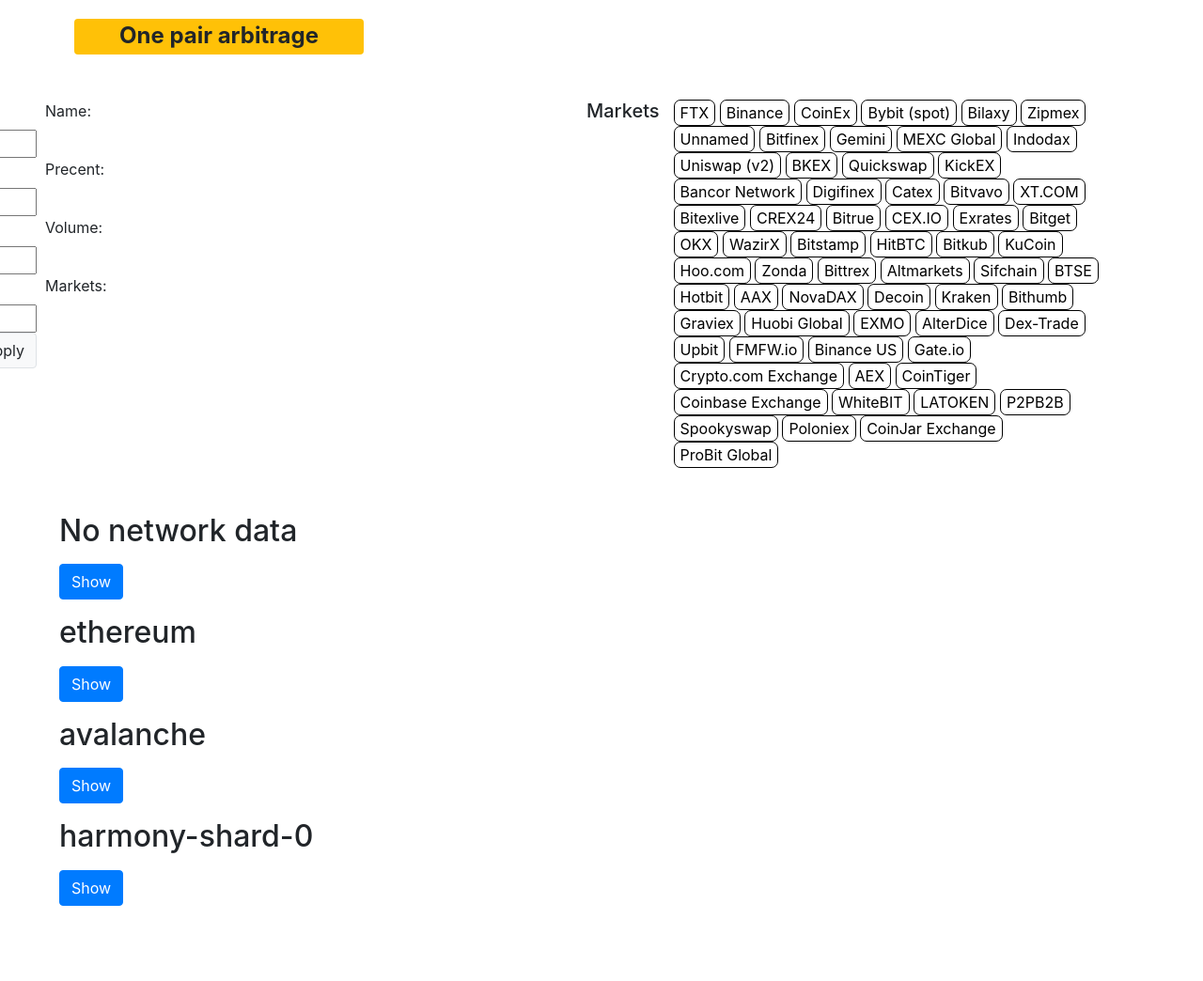
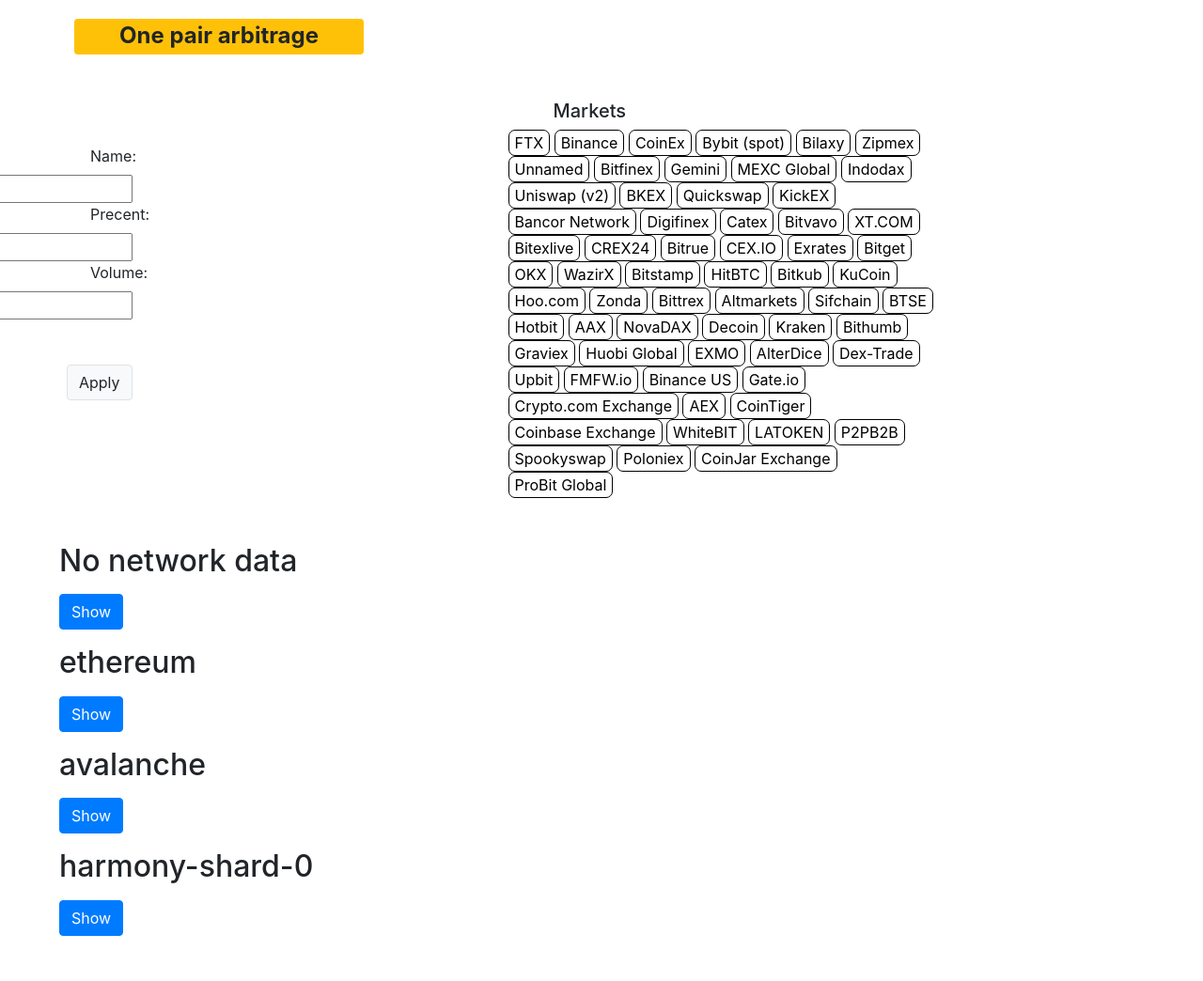
Before and after one commit to dSender/CoinGeckoParser-v2-, a Django app: page / in a window 1280 px wide. Shown: the whole page at 94% size. Before the commit the page ends 964 px from the top, so only its background shows below. Run offline with Django 4.2, Linux system fonts and the light colour scheme; some libraries are stand-ins or nearby versions.

Commit message:
* Market form with get request

```diff
--- a/CryptoArbitrage/mainApp/forms.py
+++ b/CryptoArbitrage/mainApp/forms.py
@@ -7,5 +7,5 @@
     markets = forms.CharField(required=False)
 
     def __init__(self, *args, **kwargs):
-        super().__init__(*args, **kwargs)
-        self.fields['markets'].widget.attrs['hidden'] = False
+        super(FilterForm, self).__init__(*args, **kwargs)
+        self.fields['markets'].widget.attrs['hidden'] = True
--- a/CryptoArbitrage/mainApp/static/css/style.css
+++ b/CryptoArbitrage/mainApp/static/css/style.css
@@ -15,7 +15,7 @@
 }
 input{
   float: right;
-  margin-right: 570px;
+  margin-right: 370px;
 }
 
 #main_div{
@@ -23,6 +23,7 @@
 }
 
 .more-button{
+  position: absolute;
   border: 11px solid white;
   background-color: #ffc107;
 }
@@ -33,3 +34,11 @@
   cursor: pointer;
   background-color: #ffc107;
 }
+
+.hide-show-coins{
+  width: 100px;
+}
+
+form.ml-5 > p:nth-child(4) > label:nth-child(1){
+  visibility: hidden;
+}
--- a/CryptoArbitrage/mainApp/templates/one_pair_table.html
+++ b/CryptoArbitrage/mainApp/templates/one_pair_table.html
@@ -12,19 +12,19 @@
   <link rel="stylesheet" href="{% static 'css/style.css'%}">
 </head>
 <body>
-  <div class="ml-5" id='main_div'>
+  <div class="ml-5 mb-5" id='main_div'>
     <div class="container-fluid mb-5 ml-3">
       <p><h2><a class="badge badge-warning pl-5 pr-5 pb-2" href='/'>One pair arbitrage</a></h2></p>
     </div>
     <div class="row">
-      <div class="col-6">
-        <form method="get">
+      <div class="col-5 mt-5">
+        <form method="get" class='ml-5'>
           {{ form.as_p }}
           <input type="submit" value="Apply" class='btn btn-light border'>
         </form>
       </div>
-      <h5>Markets</h5>
       <div class="col-5">
+        <h5 class='pl-5'>Markets</h5>
         {% for m in markets_list %}
         <button type="button" name="{{m}}" class='market-button'>{{m}}</button>
         {% endfor %}
@@ -41,14 +41,13 @@
         {% endif %}
         <button type="button" name="button" value="hidden" class='hide-show-network-a #{{k}}_ btn btn-primary'>Show</button>
       </div>
-      <div id="{{k}}_" class='row mt-4' style='display: none;'>
+      <div id="{{k}}_" class='row mt-2 ml-5' style='display: none;'>
         {% for l in v %}
         {% if l.1 %}
-
         <div class="pl-5 col-sm-">
           <p><h4 class='pl-5'>{{l.0}}</h4></p>
           <button type="button" name="button" value="hidden" class='hide-show-coins .{{k}}_{{l.0}} btn-secondary container rounded-top'>Show</button>
-          <div class="{{k}}_{{l.0}} border rounded-bottom" style='display: none;'>
+          <div class="{{k}}_{{l.0}} border border-secondary rounded-bottom" style='display: none;'>
             {% for t in l %}
               {% if forloop.counter > 1 %}
                 {% if not form.name.value %}
--- a/CryptoArbitrage/mainApp/views.py
+++ b/CryptoArbitrage/mainApp/views.py
@@ -40,6 +40,7 @@
             name = self.cleaned_filter_name(name=get_.get('name'))
             precent = get_.get('precent')
             volume = get_.get('volume')
+            markets = get_.get('markets').split('/')
 
             if precent is not None and precent != '':
                 precent = int(precent[0])
```
